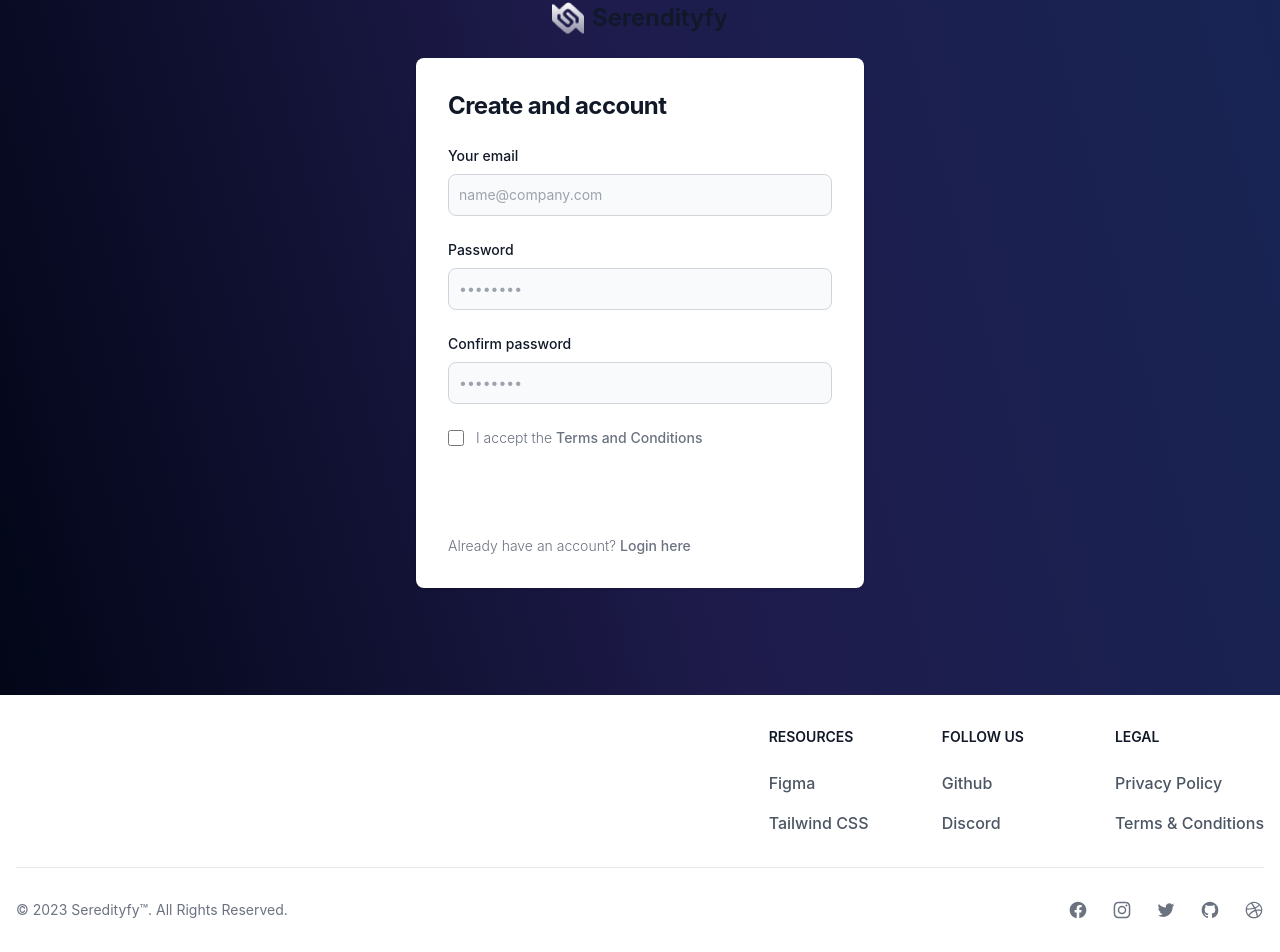
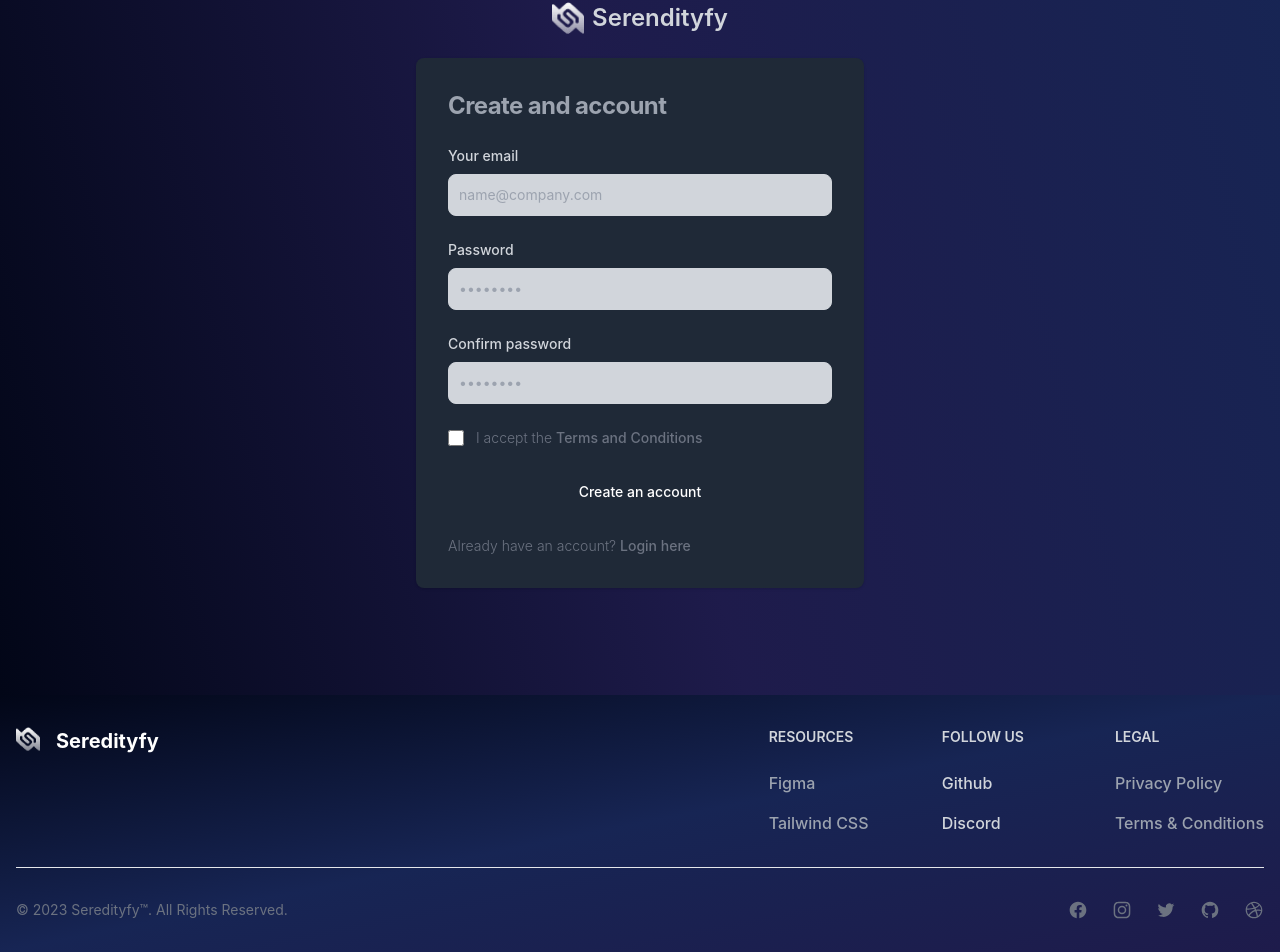
Before and after one commit to asepjumadi/Seredityfy, a React (Create React App) app: page /signup in a window 1280 px wide. Shown: the part 209-1161 px from the top of the page. Built offline with nearby package versions, Linux system fonts and the light colour scheme.

Commit message:
edit footer price signup
remove unnesesery index of

```diff
--- a/src/components/Footer.js
+++ b/src/components/Footer.js
@@ -2,7 +2,7 @@ import React from 'react'
 import { Logo } from '../assets/import'
 export const Footer = () => {
   return (
-    <footer className="bg-white dark:bg-gradient-to-br from-slate-950 via-blue-950 to-indigo-950 z-50 relative">
+    <footer className="bg-gradient-to-br from-slate-950 via-blue-950 to-indigo-950 z-50 relative">
     <div className="mx-auto w-full max-w-screen-xl p-4 py-6 lg:py-8">
         <div className="md:flex md:justify-between">
           <div className="mb-6 md:mb-0">
@@ -10,8 +10,8 @@ export const Footer = () => {
           </div>
           <div className="grid grid-cols-2 gap-8 sm:gap-6 sm:grid-cols-3">
               <div>
-                  <h2 className="mb-6 text-sm font-semibold text-gray-900 uppercase dark:text-white">Resources</h2>
-                  <ul className="text-gray-600 dark:text-gray-400 font-medium">
+                  <h2 className="mb-6 text-sm font-semibold text-gray-300 uppercase dark:text-white">Resources</h2>
+                  <ul className="text-gray-400 dark:text-gray-400 font-medium">
                       <li className="mb-4">
                           <a href="https://www.figma.com/community/file/1241020191420889535" className="hover:underline">Figma</a>
                       </li>
@@ -21,19 +21,19 @@ export const Footer = () => {
                   </ul>
               </div>
               <div>
-                  <h2 className="mb-6 text-sm font-semibold text-gray-900 uppercase dark:text-white">Follow us</h2>
-                  <ul className="text-gray-600 dark:text-gray-400 font-medium">
+                  <h2 className="mb-6 text-sm font-semibold text-gray-300 uppercase dark:text-white">Follow us</h2>
+                  <ul className="text-gray-400 dark:text-gray-400 font-medium">
                       <li className="mb-4">
-                          <a href="https://github.com/themesberg/flowbite" className="hover:underline ">Github</a>
+                          <a href="https://github.com/themesberg/flowbite" className="hover:underline text-gray-300 ">Github</a>
                       </li>
                       <li>
-                          <a href="https://discord.gg/4eeurUVvTy" className="hover:underline">Discord</a>
+                          <a href="https://discord.gg/4eeurUVvTy" className="hover:underline text-gray-300">Discord</a>
                       </li>
                   </ul>
               </div>
               <div>
-                  <h2 className="mb-6 text-sm font-semibold text-gray-900 uppercase dark:text-white">Legal</h2>
-                  <ul className="text-gray-600 dark:text-gray-400 font-medium">
+                  <h2 className="mb-6 text-sm font-semibold text-gray-300 uppercase dark:text-white">Legal</h2>
+                  <ul className="text-gray-400 dark:text-gray-400 font-medium">
                       <li className="mb-4">
                           <a href="#" className="hover:underline">Privacy Policy</a>
                       </li>
--- a/src/container/Price/index.jsx
+++ b/src/container/Price/index.jsx
@@ -2,15 +2,15 @@ import React from 'react'
 
 export const PriceApp = () => {
   return (
-    <section className="bg-white dark:bg-gradient-to-r  from-slate-950 via-indigo-950 to-blue-950">
+    <section className="bg-gradient-to-r  from-slate-950 via-indigo-950 to-blue-950">
   <div className="py-8 px-4 mx-auto max-w-screen-xl lg:py-16 lg:px-6">
       <div className="mx-auto max-w-screen-md text-center mb-8 lg:mb-12">
-          <h2 className="mb-4 text-4xl tracking-tight font-extrabold text-gray-900 dark:text-white">Designed for business teams like yours</h2>
+          <h2 className="mb-4 text-4xl tracking-tight font-extrabold text-white">Designed for business teams like yours</h2>
           <p className="mb-5 font-light text-gray-500 sm:text-xl dark:text-gray-400">Here at Seredityfy Empowering Connections, Enhancing Intelligence - Uniting Platforms with AI Speed and Responsiveness can unlock long-term value and drive economic growth.</p>
       </div>
       <div className="space-y-8 lg:grid lg:grid-cols-3 sm:gap-6 xl:gap-10 lg:space-y-0">
           {/* <!-- Pricing Card --> */}
-          <div className="flex flex-col p-6 mx-auto max-w-lg text-center text-gray-900 bg-white rounded-lg border border-gray-100 shadow dark:border-gray-600 xl:p-8 dark:bg-gray-800 dark:text-white">
+          <div className="flex flex-col p-6 mx-auto max-w-lg text-center text-gray-900 bg-slate-200 rounded-lg border border-gray-100 shadow dark:border-gray-600 xl:p-8 dark:bg-gray-800 dark:text-white">
               <h3 className="mb-4 text-2xl font-semibold">Starter</h3>
               <p className="font-light text-gray-500 sm:text-lg dark:text-gray-400">Best option for personal use & for your next project.</p>
               <div className="flex justify-center items-baseline my-8">
--- a/src/container/SIignUP/index.jsx
+++ b/src/container/SIignUP/index.jsx
@@ -3,33 +3,33 @@ import { Logo } from '../../assets/import'
 
 const SignUP = () => {
   return (
-    <section class="bg-gray-50 dark:bg-gradient-to-br bg-gradient-75 from-slate-950 via-indigo-950 to-blue-950">
+    <section class="bg-gradient-to-br bg-gradient-75 from-slate-950 via-indigo-950 to-blue-950">
   <div class="flex flex-col items-center justify-center px-6 py-8 mx-auto md:h-screen lg:py-0">
-      <a href="#" class="flex items-center mb-6 text-2xl font-semibold text-gray-900 dark:text-white">
+      <a href="#" class="flex items-center mb-6 text-2xl font-semibold text-gray-300 dark:text-white">
           <img class="w-8 h-8 mr-2" src={Logo} alt="logo"/>
           Serendityfy
       </a>
-      <div class="w-full bg-white rounded-lg shadow dark:border md:mt-0 sm:max-w-md xl:p-0 dark:bg-gray-800 dark:border-gray-700">
+      <div class="w-full rounded-lg shadow dark:border md:mt-0 sm:max-w-md xl:p-0 bg-gray-800 dark:border-gray-700">
           <div class="p-6 space-y-4 md:space-y-6 sm:p-8">
-              <h1 class="text-xl font-bold leading-tight tracking-tight text-gray-900 md:text-2xl dark:text-white">
+              <h1 class="text-xl font-bold leading-tight tracking-tight text-gray-400 md:text-2xl dark:text-white">
                   Create and account
               </h1>
               <form class="space-y-4 md:space-y-6" action="#">
                   <div>
-                      <label for="email" class="block mb-2 text-sm font-medium text-gray-900 dark:text-white">Your email</label>
-                      <input type="email" name="email" id="email" class="bg-gray-50 border border-gray-300 text-gray-900 sm:text-sm rounded-lg focus:ring-primary-600 focus:border-primary-600 block w-full p-2.5 dark:bg-gray-700 dark:border-gray-600 dark:placeholder-gray-400 dark:text-white dark:focus:ring-blue-500 dark:focus:border-blue-500" placeholder="name@company.com" required=""/>
+                      <label for="email" class="block mb-2 text-sm font-medium text-gray-300 dark:text-white">Your email</label>
+                      <input type="email" name="email" id="email" class="bg-gray-300 border border-gray-300 text-gray-900 sm:text-sm rounded-lg focus:ring-primary-600 focus:border-primary-600 block w-full p-2.5 dark:bg-gray-700 dark:border-gray-600 dark:placeholder-gray-400 dark:text-white dark:focus:ring-blue-500 dark:focus:border-blue-500" placeholder="name@company.com" required=""/>
                   </div>
                   <div>
-                      <label for="password" class="block mb-2 text-sm font-medium text-gray-900 dark:text-white">Password</label>
-                      <input type="password" name="password" id="password" placeholder="••••••••" class="bg-gray-50 border border-gray-300 text-gray-900 sm:text-sm rounded-lg focus:ring-primary-600 focus:border-primary-600 block w-full p-2.5 dark:bg-gray-700 dark:border-gray-600 dark:placeholder-gray-400 dark:text-white dark:focus:ring-blue-500 dark:focus:border-blue-500" required=""/>
+                      <label for="password" class="block mb-2 text-sm font-medium text-gray-300 dark:text-white">Password</label>
+                      <input type="password" name="password" id="password" placeholder="••••••••" class="bg-gray-300 border border-gray-300 text-gray-900 sm:text-sm rounded-lg focus:ring-primary-600 focus:border-primary-600 block w-full p-2.5 dark:bg-gray-700 dark:border-gray-600 dark:placeholder-gray-400 dark:text-white dark:focus:ring-blue-500 dark:focus:border-blue-500" required=""/>
                   </div>
                   <div>
-                      <label for="confirm-password" class="block mb-2 text-sm font-medium text-gray-900 dark:text-white">Confirm password</label>
-                      <input type="confirm-password" name="confirm-password" id="confirm-password" placeholder="••••••••" class="bg-gray-50 border border-gray-300 text-gray-900 sm:text-sm rounded-lg focus:ring-primary-600 focus:border-primary-600 block w-full p-2.5 dark:bg-gray-700 dark:border-gray-600 dark:placeholder-gray-400 dark:text-white dark:focus:ring-blue-500 dark:focus:border-blue-500" required=""/>
+                      <label for="confirm-password" class="block mb-2 text-sm font-medium text-gray-300 dark:text-white">Confirm password</label>
+                      <input type="confirm-password" name="confirm-password" id="confirm-password" placeholder="••••••••" class="bg-gray-300 border border-gray-300 text-gray-900 sm:text-sm rounded-lg focus:ring-primary-600 focus:border-primary-600 block w-full p-2.5 dark:bg-gray-700 dark:border-gray-600 dark:placeholder-gray-400 dark:text-white dark:focus:ring-blue-500 dark:focus:border-blue-500" required=""/>
                   </div>
                   <div class="flex items-start">
                       <div class="flex items-center h-5">
-                        <input id="terms" aria-describedby="terms" type="checkbox" class="w-4 h-4 border border-gray-300 rounded bg-gray-50 focus:ring-3 focus:ring-primary-300 dark:bg-gray-700 dark:border-gray-600 dark:focus:ring-primary-600 dark:ring-offset-gray-800" required=""/>
+                        <input id="terms" aria-describedby="terms" type="checkbox" class="w-4 h-4 border border-gray-300 rounded bg-gray-300 focus:ring-3 focus:ring-primary-300 dark:bg-gray-700 dark:border-gray-600 dark:focus:ring-primary-600 dark:ring-offset-gray-800" required=""/>
                       </div>
                       <div class="ml-3 text-sm">
                         <label for="terms" class="font-light text-gray-500 dark:text-gray-300">I accept the <a class="font-medium text-primary-600 hover:underline dark:text-primary-500" href="#">Terms and Conditions</a></label>
```
